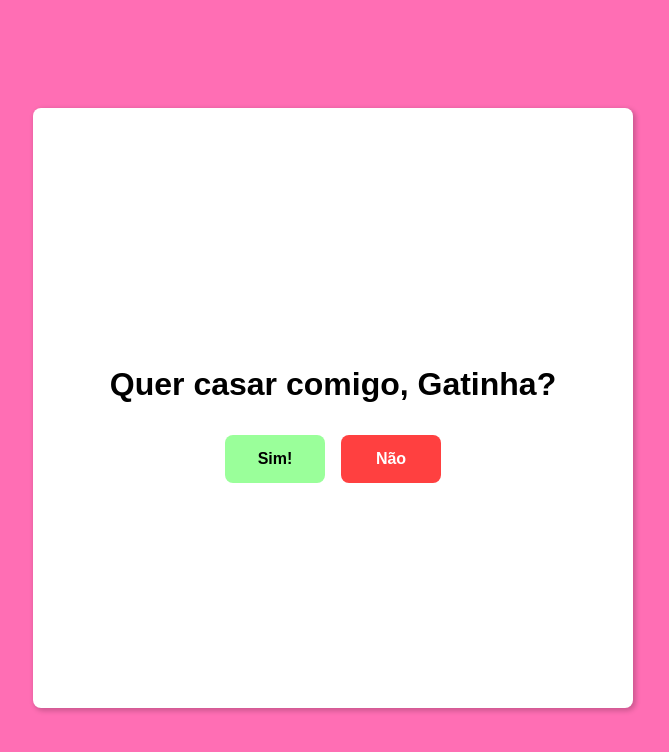
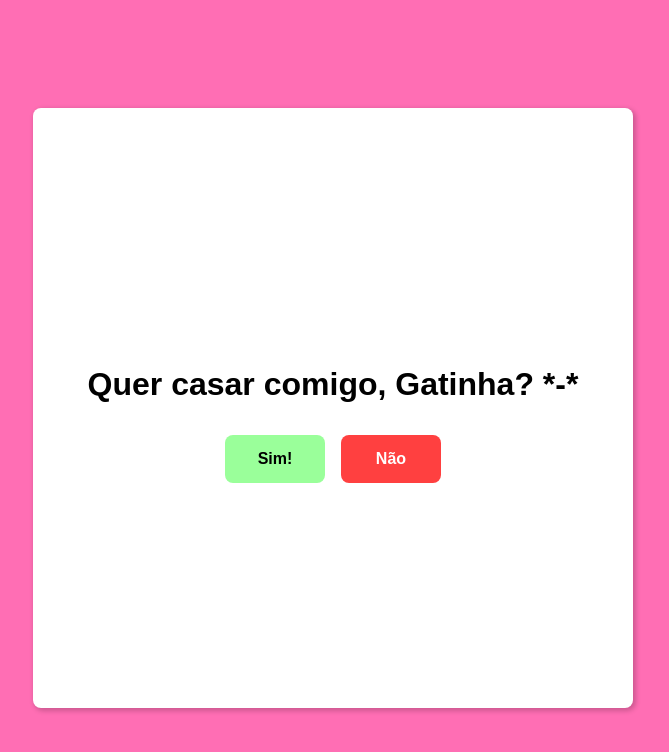
Before and after one commit to alansantosnunes/Ingrid-a-Gatinha., a plain HTML site: page index.html in a window 1280 px wide. Shown: the whole page, without its empty margins (307-976 px from the left). Drawn offline with Linux system fonts and the light colour scheme.

Commit message:
Update index.html

```diff
--- a/index.html
+++ b/index.html
@@ -10,7 +10,7 @@
   <body>
     <div class="card" id="card">
       <div class="question" id="question">
-        <p>Quer casar comigo, Gatinha?</p>
+        <p>Quer casar comigo, Gatinha? *-*</p>
         <div class="buttons">
           <button id="yes" class="btn-yes">Sim!</button>
           <button id="no" class="btn-no">Não</button>
```
